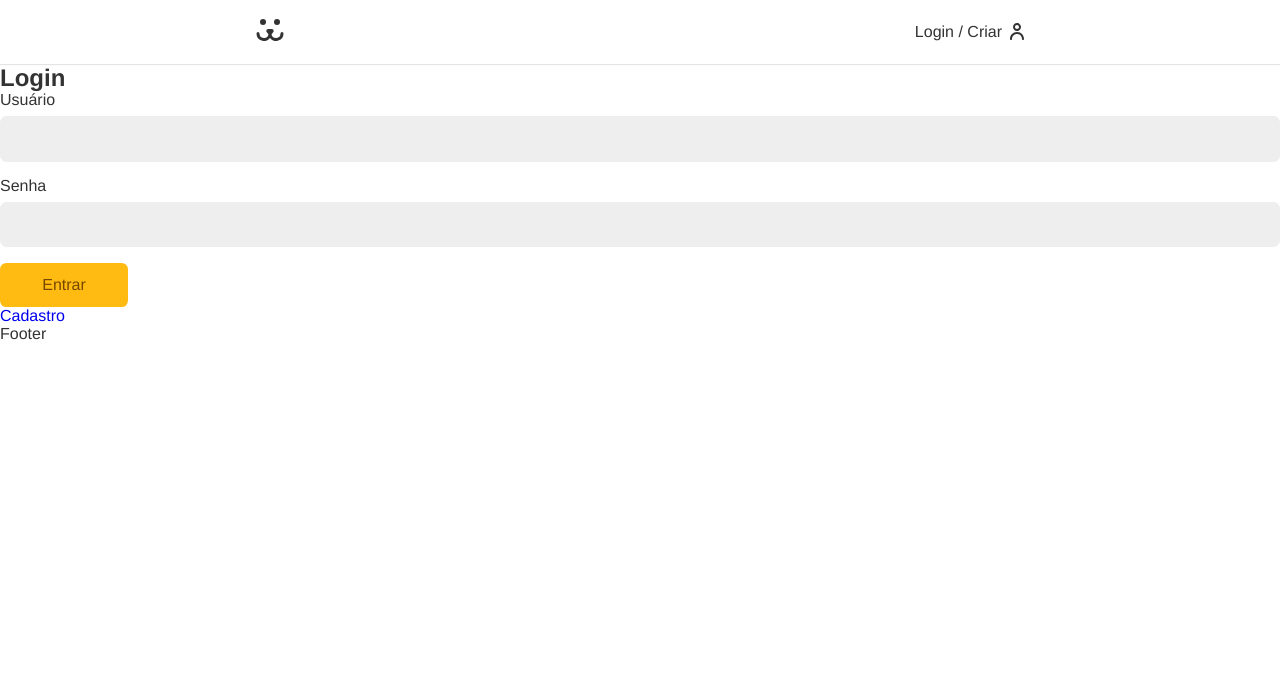
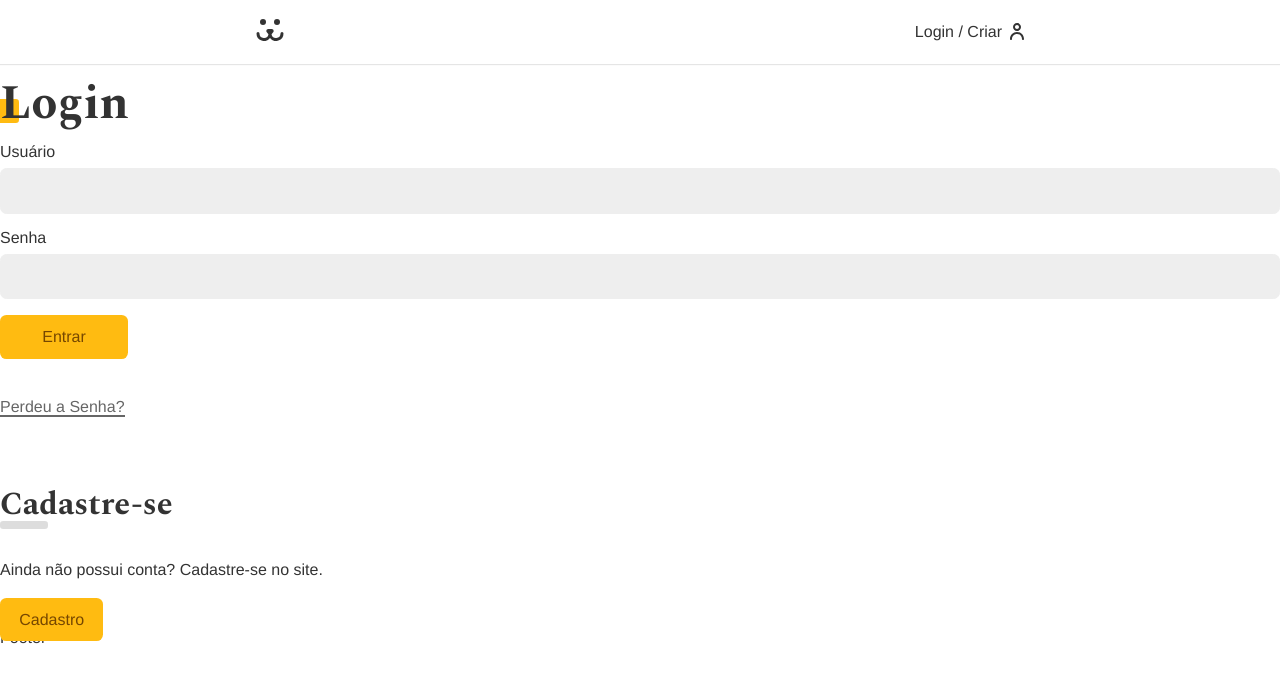
Before and after one commit to leoalves2010/SocialDogReactJS, a React (Create React App) app in the folder app/: page /login in a window 1280 px wide. Shown: the top 682 px of the page. Built offline with nearby package versions, Linux system fonts and the light colour scheme.

Commit message:
Estilização do componente LoginForm

```diff
--- a/app/src/App.css
+++ b/app/src/App.css
@@ -1,3 +1,5 @@
+@import url("https://fonts.googleapis.com/css2?family=Spectral:wght@700&display=swap");
+
 * {
     box-sizing: border-box;
 }
@@ -41,6 +43,7 @@
 
 a {
     text-decoration: none;
+    color: #333;
 }
 
 .container {
@@ -48,3 +51,38 @@
     padding: 0 1rem;
     margin: 0 auto;
 }
+
+.title {
+    font-family: var(--type-second);
+    line-height: 1;
+    font-size: 3rem;
+    margin: 1rem 0;
+    position: relative;
+    z-index: 1;
+}
+
+.title::after {
+    content: "";
+    display: block;
+    width: 1.5rem;
+    height: 1.5rem;
+    background-color: #fb1;
+    position: absolute;
+    bottom: 5px;
+    left: -5px;
+    border-radius: 0.2rem;
+    z-index: -1;
+}
+
+.animeLeft {
+    opacity: 0;
+    transform: translateX(-20px);
+    animation: animeLeft 0.3s forwards;
+}
+
+@keyframes animeLeft {
+    to {
+        opacity: 1;
+        transform: initial;
+    }
+}
--- /dev/null
+++ b/app/src/Components/InterfaceElements/Error/Error.js
@@ -0,0 +1,8 @@
+import React from "react";
+
+const Error = ({ error }) => {
+    if (!error) return null;
+    return <p style={{ color: "#f31", margin: "1rem 0" }}>{error}</p>;
+};
+
+export default Error;
--- a/app/src/Components/LoginForm/LoginForm.js
+++ b/app/src/Components/LoginForm/LoginForm.js
@@ -1,9 +1,12 @@
 import React from "react";
 import { Link } from "react-router-dom";
-import Input from "../Forms/Input/Input";
-import Button from "../Forms/Button/Button";
+import Input from "../InterfaceElements/Input/Input";
+import Button from "../InterfaceElements/Button/Button";
 import useForm from "../../Hooks/useForm";
 import { UserContext } from "../../Contexts/UserStorage";
+import Error from "../InterfaceElements/Error/Error";
+import styles from "./LoginForm.module.css";
+import stylesBtn from "../InterfaceElements/Button/Button.module.css";
 
 const LoginForm = () => {
     const { userData, userLogin } = React.useContext(UserContext);
@@ -20,9 +23,9 @@
     };
 
     return (
-        <section>
-            <h1>Login</h1>
-            <form onSubmit={handleSubmit}>
+        <section className="animeLeft">
+            <h1 className="title">Login</h1>
+            <form onSubmit={handleSubmit} className={styles.form}>
                 <Input
                     label="Usuário"
                     type="text"
@@ -41,9 +44,18 @@
                     <Button>Entrar</Button>
                 )}
 
-                {userData.error && <p>{userData.error}</p>}
+                <Error error={userData.error} />
             </form>
-            <Link to="/login/criar">Cadastro</Link>
+            <Link to="/login/perdeu" className={styles.forgotPassword}>
+                Perdeu a Senha?
+            </Link>
+            <div className={styles.register}>
+                <h2 className={styles.subtitle}>Cadastre-se</h2>
+                <p>Ainda não possui conta? Cadastre-se no site.</p>
+                <Link to="/login/criar" className={stylesBtn.button}>
+                    Cadastro
+                </Link>
+            </div>
         </section>
     );
 };
--- /dev/null
+++ b/app/src/Components/LoginForm/LoginForm.module.css
@@ -0,0 +1,42 @@
+.form {
+    margin-bottom: 2rem;
+}
+
+.forgotPassword {
+    display: inline-block;
+    color: #666;
+    padding: 0.5rem 0;
+    line-height: 1;
+}
+
+.forgotPassword::after {
+    content: "";
+    height: 2px;
+    width: 100%;
+    background-color: currentColor;
+    display: block;
+}
+
+.register {
+    margin-top: 4rem;
+}
+
+.register p {
+    margin-top: 2rem;
+    margin-bottom: 2rem;
+}
+
+.subtitle {
+    font-family: var(--type-second);
+    line-height: 1;
+    font-size: 2rem;
+}
+
+.subtitle::after {
+    content: "";
+    display: block;
+    background-color: #ddd;
+    height: 0.5rem;
+    width: 3rem;
+    border-radius: 0.2rem;
+}
```
Also changed, not shown: app/src/Components/InterfaceElements/Button/Button.js (renamed from app/src/Components/Forms/Button/Button.js), app/src/Components/InterfaceElements/Button/Button.module.css (renamed from app/src/Components/Forms/Button/Button.module.css), app/src/Components/InterfaceElements/Input/Input.js (renamed from app/src/Components/Forms/Input/Input.js), app/src/Components/InterfaceElements/Input/Input.module.css (renamed from app/src/Components/Forms/Input/Input.module.css).
